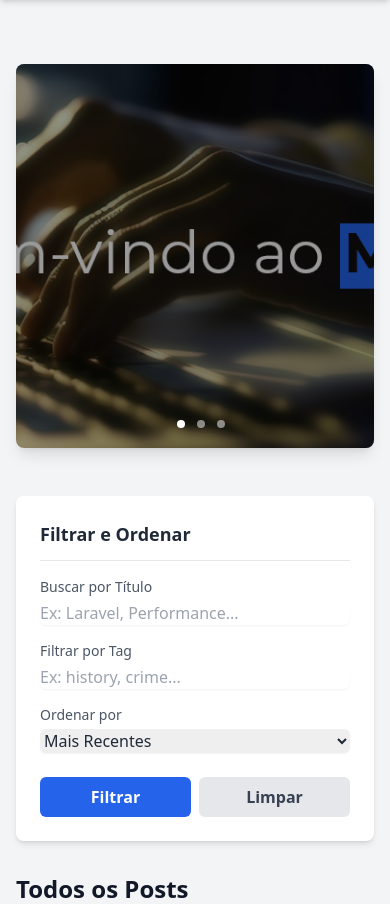
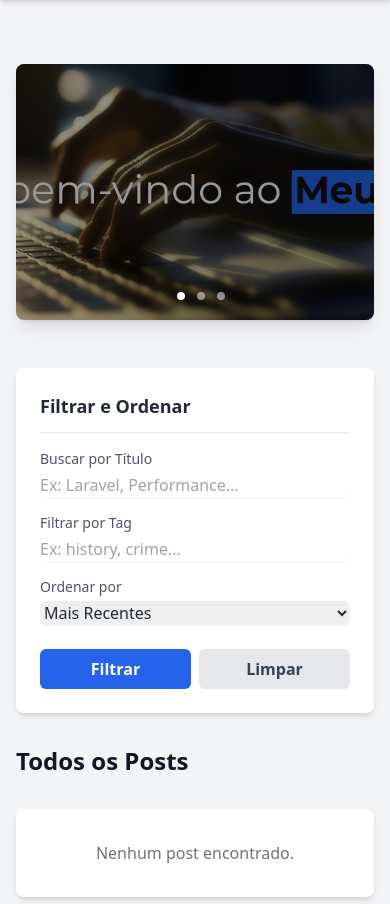
Before and after one commit to odevjava/blog-desafio-tecnico, a Laravel app: page / in a window 390 px wide. Shown: the part 64-968 px from the top of the page. Run offline with Laravel 9, Linux system fonts and the light colour scheme; data that the repository does not hold is empty; style sheets or scripts are compiled from the project's sources.

Commit message:
:ok_hand: Correções no layout  e alteração no README

```diff
--- a/resources/views/layouts/app.blade.php
+++ b/resources/views/layouts/app.blade.php
@@ -14,7 +14,7 @@
     {{-- NAVBAR --}}
     <header class="bg-blue-600 shadow-md">
         <nav class="container mx-auto p-4 flex justify-between items-center">
-            <a href="{{ route('posts.index') }}" class="text-2xl font-bold text-white hover:text-blue-200 transition-colors duration-200">
+            <a href="{{ route('posts.index') }}" class="text-2xl md:text-2xl font-bold text-white hover:text-blue-200 transition-colors duration-200">
                 Meu.blog
             </a>
         </nav>
--- a/resources/views/posts/index.blade.php
+++ b/resources/views/posts/index.blade.php
@@ -5,9 +5,7 @@
 @endsection
 
 @section('featured')
-    <div class="relative w-full rounded-lg overflow-hidden shadow-lg mb-12 h-96"
-         x-data="carousel()">
-
+    <div class="relative w-full rounded-lg overflow-hidden shadow-lg mb-12 h-64 sm:h-80 lg:h-96" x-data="carousel()">
         <template x-for="slide in slides" :key="slide.id">
             <div x-show="activeSlide === slide.id" class="absolute inset-0 transition-opacity duration-[1500ms] ease-in-out">
                 <img :src="slide.image" class="absolute block w-full h-full object-cover" :alt="slide.title">
```
Also changed, not shown: README.md.
